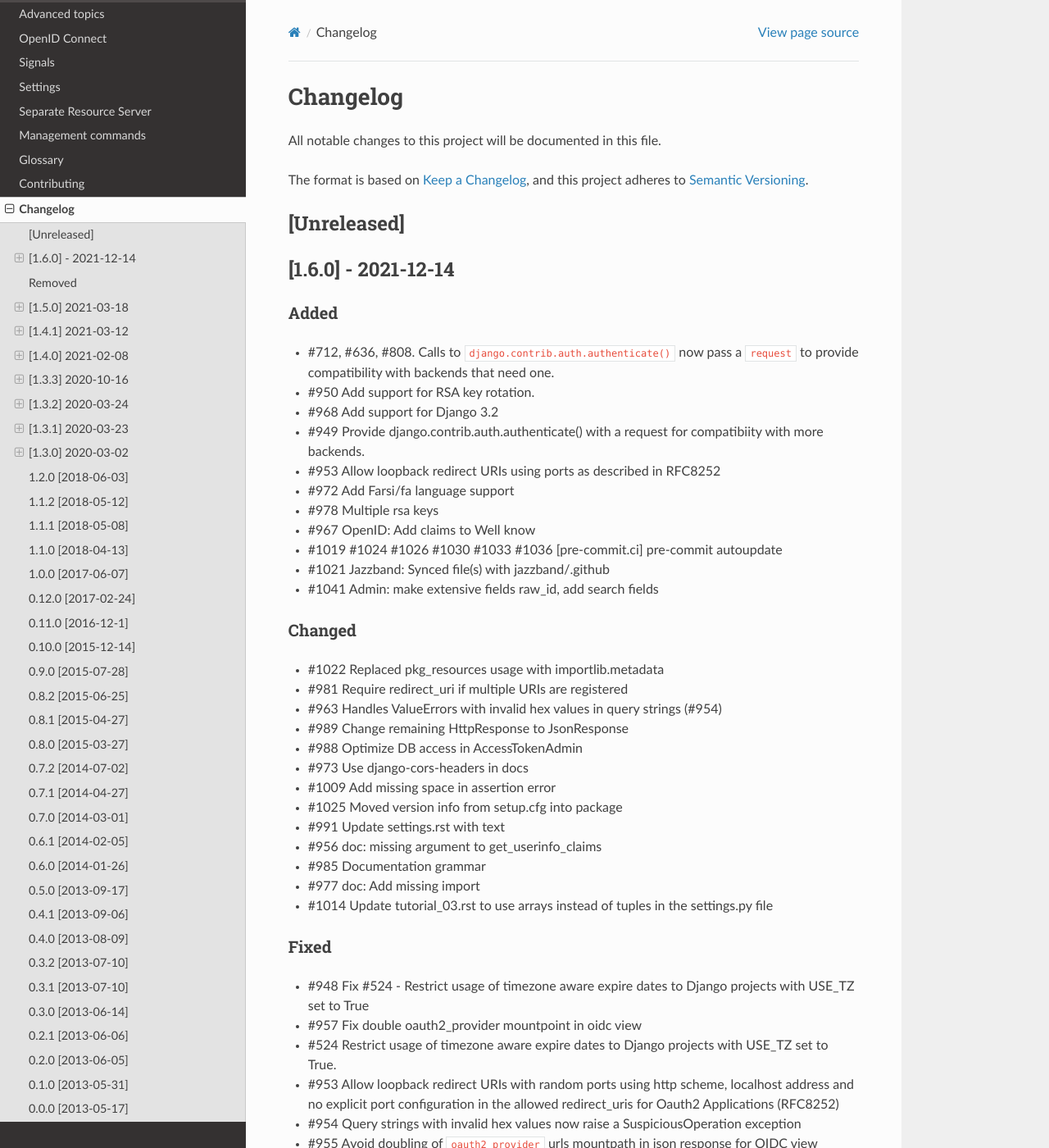
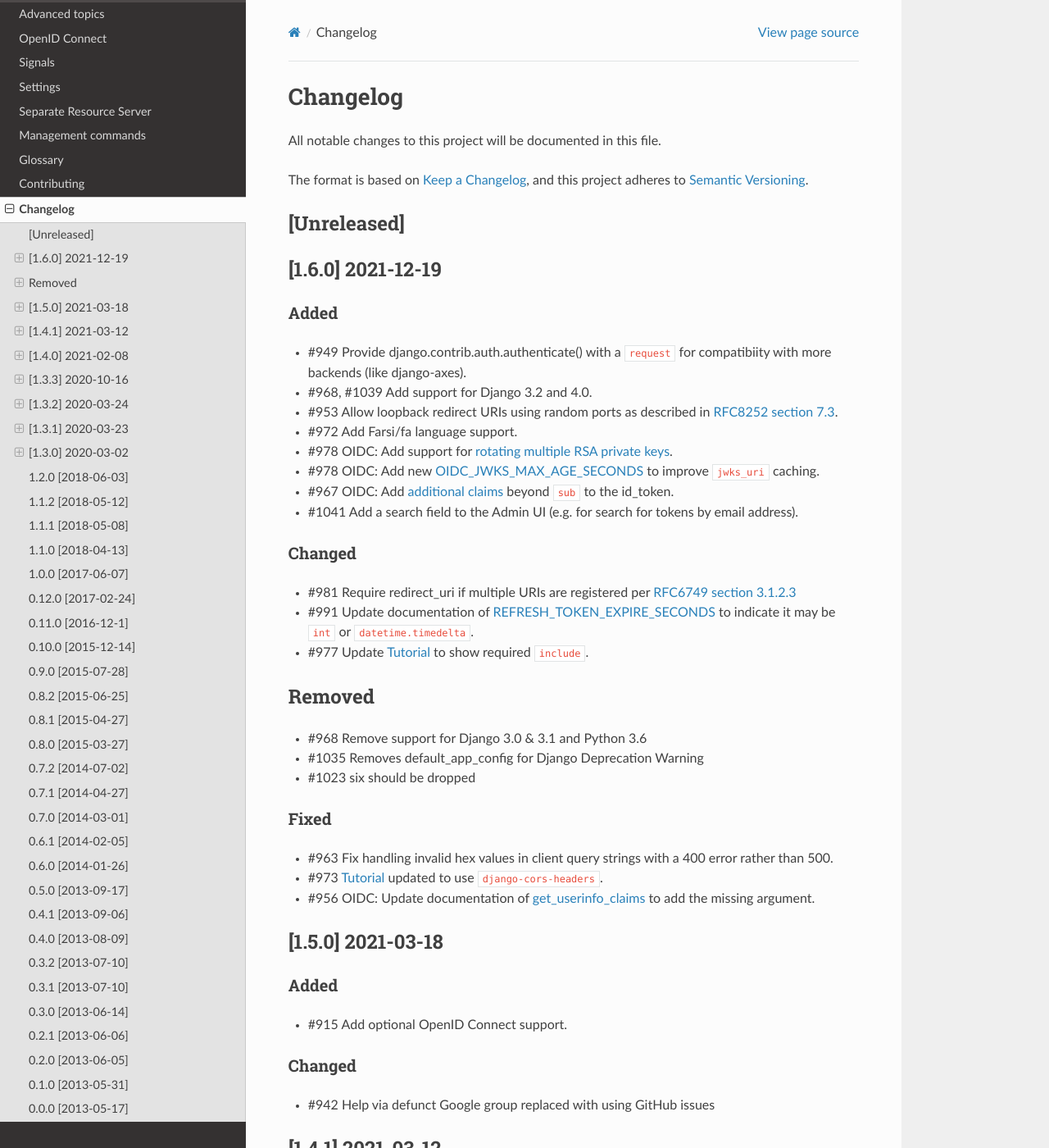
Before and after one commit to sheriffwoody0922/oauth-python-django, a Sphinx documentation site: the page built from docs/changelog.rst, in a window 1280 px wide and 1400 px high. Shown: the whole window at 82% size. Built offline with Sphinx 7.4.7 and the Read the Docs theme 2.0.0, drawn with Linux system fonts in a browser that asks for light colours; the version number is read from the project's files by our own code; some of the changed text lies outside the part shown.

Commit message:
Add support for Dj40, drop Py36 and Dj31 (#1039)
* Add support for Dj40, drop Py36 and Dj31

* Update tox.ini

* remove python 3.10 from CI

* Per django/django#15205 make minimum version of dj40 be 4.0.1.

* Add py310 to GH test action.

* Add back Python 3.10 and add Dj4.0.0 constraint
* Installation should block 4.0.0 in my opinion to avoid anyone's production sit
e from going down due to this package. This is only the case if someone runs mak
emigrations on their production server (for any bad reason).
* Updated docs to reflect the changes in this PR

* Revert tox.ini Django 4.0.1 constraint
* As of Dec 19, 2021, Django 4.0.1 has not released changes to fix a regression.It is a user-end regression that does not affect usability, but it does affect user's belief that they need to create a migration. In @Andrew-Chen-Wang's past experience, that has led to production errors and an emergency migration of one of his past packages...

* Ignore dj310-djmain

* Update CHANGELOG.md (only for user relevant changes).
per https://django-oauth-toolkit.readthedocs.io/en/stable/contributing.html#pull-requests.

Co-authored-by: Asif Saif Uddin <auvipy@gmail.com>
Co-authored-by: Alan Crosswell <alan@columbia.edu>

```diff
--- a/CHANGELOG.md
+++ b/CHANGELOG.md
@@ -16,50 +16,32 @@
 
 ## [Unreleased]
 
-## [1.6.0] - 2021-12-14
+## [1.6.0] 2021-12-19
 ### Added
-* #712, #636, #808. Calls to `django.contrib.auth.authenticate()` now pass a `request`
-  to provide compatibility with backends that need one.
-* #950 Add support for RSA key rotation.
-* #968 Add support for Django 3.2
-* #949 Provide django.contrib.auth.authenticate() with a request for compatibiity with more backends.
-* #953 Allow loopback redirect URIs using ports as described in RFC8252
-* #972 Add Farsi/fa language support
-* #978 Multiple rsa keys
-* #967 OpenID: Add claims to Well know
-* #1019 #1024 #1026 #1030 #1033 #1036 [pre-commit.ci] pre-commit autoupdate
-* #1021 Jazzband: Synced file(s) with jazzband/.github
-* #1041 Admin: make extensive fields raw_id, add search fields
+* #949 Provide django.contrib.auth.authenticate() with a `request` for compatibiity with more backends (like django-axes).
+* #968, #1039 Add support for Django 3.2 and 4.0.
+* #953 Allow loopback redirect URIs using random ports as described in [RFC8252 section 7.3](https://datatracker.ietf.org/doc/html/rfc8252#section-7.3).
+* #972 Add Farsi/fa language support.
+* #978 OIDC: Add support for [rotating multiple RSA private keys](https://django-oauth-toolkit.readthedocs.io/en/latest/oidc.html#rotating-the-rsa-private-key).
+* #978 OIDC: Add new [OIDC_JWKS_MAX_AGE_SECONDS](https://django-oauth-toolkit.readthedocs.io/en/latest/settings.html#oidc-jwks-max-age-seconds) to improve `jwks_uri` caching.
+* #967 OIDC: Add [additional claims](https://django-oauth-toolkit.readthedocs.io/en/latest/oidc.html#adding-claims-to-the-id-token) beyond `sub` to the id_token.
+* #1041 Add a search field to the Admin UI (e.g. for search for tokens by email address).
 
 ### Changed
-* #1022 Replaced pkg_resources usage with importlib.metadata
-* #981 Require redirect_uri if multiple URIs are registered
-* #963 Handles ValueErrors with invalid hex values in query strings (#954)
-* #989 Change remaining HttpResponse to JsonResponse
-* #988 Optimize DB access in AccessTokenAdmin
-* #973 Use django-cors-headers in docs
-* #1009 Add missing space in assertion error
-* #1025 Moved version info from setup.cfg into package
-* #991 Update settings.rst with text
-* #956 doc: missing argument to get_userinfo_claims
-* #985 Documentation grammar
-* #977 doc: Add missing import
-* #1014 Update tutorial_03.rst to use arrays instead of tuples in the settings.py file
+* #981 Require redirect_uri if multiple URIs are registered per [RFC6749 section 3.1.2.3](https://datatracker.ietf.org/doc/html/rfc6749#section-3.1.2.3)
+* #991 Update documentation of [REFRESH_TOKEN_EXPIRE_SECONDS](https://django-oauth-toolkit.readthedocs.io/en/latest/settings.html#refresh-token-expire-seconds) to indicate it may be `int` or `datetime.timedelta`.
+* #977 Update [Tutorial](https://django-oauth-toolkit.readthedocs.io/en/stable/tutorial/tutorial_01.html#) to show required `include`.
+
+## Removed
+* #968 Remove support for Django 3.0 & 3.1 and Python 3.6
+* #1035 Removes default_app_config for Django Deprecation Warning
+* #1023 six should be dropped
 
 ### Fixed
-* #948 Fix #524 - Restrict usage of timezone aware expire dates to Django projects with USE_TZ set to True
-* #957 Fix double oauth2_provider mountpoint in oidc view
-* #524 Restrict usage of timezone aware expire dates to Django projects with USE_TZ set to True.
-* #953 Allow loopback redirect URIs with random ports using http scheme, localhost address and no explicit port
-  configuration in the allowed redirect_uris for Oauth2 Applications (RFC8252)
-* #954 Query strings with invalid hex values now raise a SuspiciousOperation exception
-* #955 Avoid doubling of `oauth2_provider` urls mountpath in json response for OIDC view `ConnectDiscoveryInfoView`.
-  Breaks existing OIDC discovery output
+* #963 Fix handling invalid hex values in client query strings with a 400 error rather than 500.
+* #973 [Tutorial](https://django-oauth-toolkit.readthedocs.io/en/latest/tutorial/tutorial_01.html#start-your-app) updated to use `django-cors-headers`.
+* #956 OIDC: Update documentation of [get_userinfo_claims](https://django-oauth-toolkit.readthedocs.io/en/latest/oidc.html#adding-information-to-the-userinfo-service) to add the missing argument.
 
-## Removed
-* #968 Remove support for Django 3.0
-* #1035 Removes default_app_config for Django Deprecation Warning
-* #1023 six should be dropped
 
 ## [1.5.0] 2021-03-18
 
--- a/README.rst
+++ b/README.rst
@@ -49,8 +49,8 @@
 Requirements
 ------------
 
-* Python 3.6+
-* Django 2.2+
+* Python 3.7+
+* Django 2.2, 3.2, or >=4.0.1
 * oauthlib 3.1+
 
 Installation
--- a/docs/index.rst
+++ b/docs/index.rst
@@ -21,8 +21,8 @@
 Requirements
 ------------
 
-* Python 3.6+
-* Django 2.2+
+* Python 3.7+
+* Django 2.2, 3.2, 4.0.1+
 * oauthlib 3.1+
 
 Index
--- a/setup.cfg
+++ b/setup.cfg
@@ -13,16 +13,16 @@
 	Environment :: Web Environment
 	Framework :: Django
 	Framework :: Django :: 2.2
-	Framework :: Django :: 3.1
 	Framework :: Django :: 3.2
+	Framework :: Django :: 4.0
 	Intended Audience :: Developers
 	License :: OSI Approved :: BSD License
 	Operating System :: OS Independent
 	Programming Language :: Python :: 3
-	Programming Language :: Python :: 3.6
 	Programming Language :: Python :: 3.7
 	Programming Language :: Python :: 3.8
 	Programming Language :: Python :: 3.9
+	Programming Language :: Python :: 3.10
 	Topic :: Internet :: WWW/HTTP
 
 [options]
@@ -32,7 +32,7 @@
 # jwcrypto has a direct dependency on six, but does not list it yet in a release
 # Previously, cryptography also depended on six, so this was unnoticed
 install_requires =
-	django >= 2.2
+	django >= 2.2, != 4.0.0
 	requests >= 2.13.0
 	oauthlib >= 3.1.0
 	jwcrypto >= 0.8.0
```
Also changed, not shown: 2 other files.
